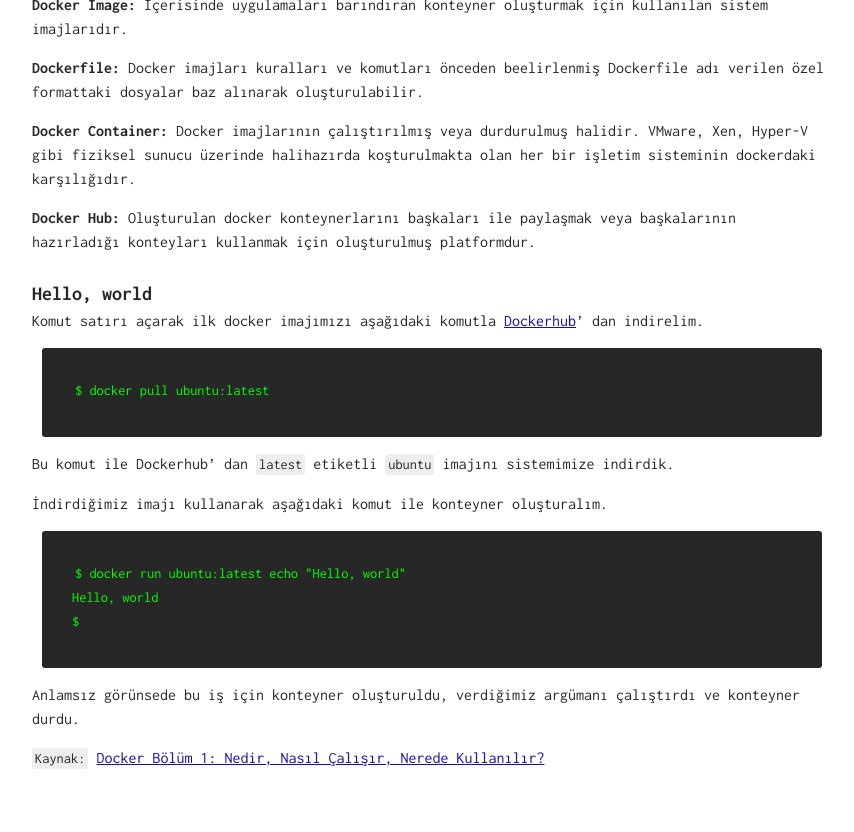
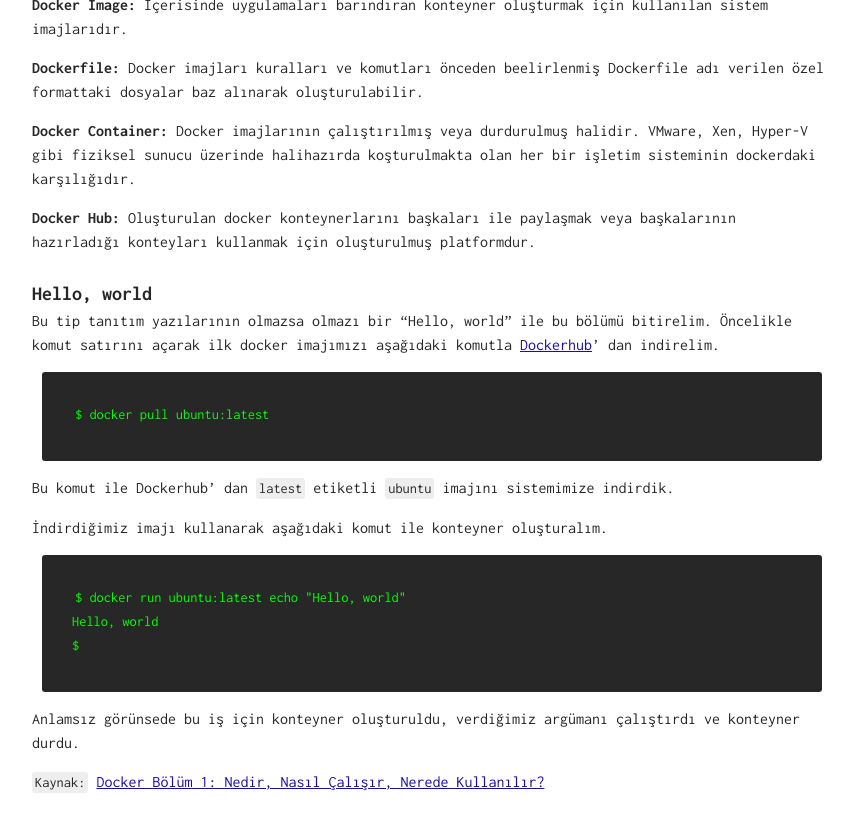
Before and after one commit to mustafasevim/blog, a Jekyll site: the page built from _posts/2016-08-23-docker.md, in a window 1280 px wide and 900 px high, scrolled down 2747 px. Shown: the top 832 px of the window, without its empty margins (208-1062 px from the left). Built offline with Jekyll 4.4.1, drawn with Linux system fonts in a browser that asks for light colours; comment, search, counter and statistics services are not loaded.

Commit message:
Update 2016-08-23-docker.md

```diff
--- a/_posts/2016-08-23-docker.md
+++ b/_posts/2016-08-23-docker.md
@@ -70,8 +70,7 @@
 
 
 # Hello, world
-
-Komut satırı açarak ilk docker imajımızı aşağıdaki komutla [Dockerhub](https://hub.docker.com/)' dan indirelim.
+Bu tip tanıtım yazılarının olmazsa olmazı bir “Hello, world” ile bu bölümü bitirelim. Öncelikle komut satırını açarak ilk docker imajımızı aşağıdaki komutla [Dockerhub](https://hub.docker.com/)' dan indirelim.
 
 	$ docker pull ubuntu:latest
 
```
